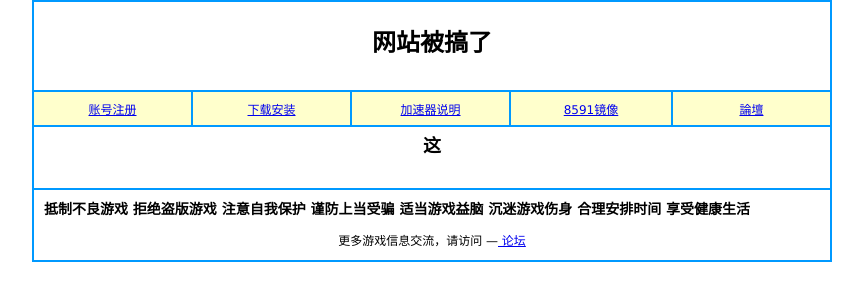
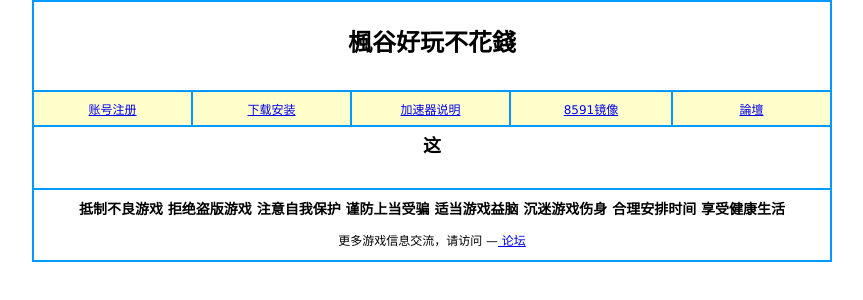
Before and after one commit to EvenCu/maplestory, a plain HTML site: page index.html in a window 1280 px wide. Shown: the whole page, without its empty margins (208-1071 px from the left). Drawn offline with Linux system fonts and the light colour scheme.

Commit message:
Update index.html

```diff
--- a/index.html
+++ b/index.html
@@ -1,5 +1,5 @@
 <meta http-equiv="Content-Type" content="text/html; charset=utf-8" />
-<title>台服冒险岛 新枫之谷 萌新入谷指南</title>
+<title>楓谷好玩不花錢</title>
 
 <style type="text/css">
 <!--
@@ -93,7 +93,7 @@
 <table width="800" border="1" align="center" cellpadding="0" cellspacing="0" bordercolor="#0099FF">
   <tr>
     <td height="90" colspan="6" align="center" class="center">
-    <h1><strong></strong>网站被搞了</strong><br />
+    <h1><strong></strong>楓谷好玩不花錢</strong><br />
     </h1></td>
   </tr>
   <tr align="center" height="35" bgcolor="#FFFFCC">
@@ -127,8 +127,8 @@
   </tr>
   <tr>
       <td colspan=6 style="padding: 10px 10px 10px 10px"><p align="center">
-      <p align="center"><h3><strong>  抵制不良游戏  拒绝盗版游戏  注意自我保护  谨防上当受骗
-	  适当游戏益脑  沉迷游戏伤身  合理安排时间  享受健康生活</strong></h3></p>
+      <p align="center"><h3><strong><center>  抵制不良游戏  拒绝盗版游戏  注意自我保护  谨防上当受骗
+	  适当游戏益脑  沉迷游戏伤身  合理安排时间  享受健康生活</center></strong></h3></p>
       <p align="center">更多游戏信息交流，请访问 —<a href="https://www.mxdtf.com" target=_blank> 论坛</a></p></td>
   </tr>
 </table>
```
